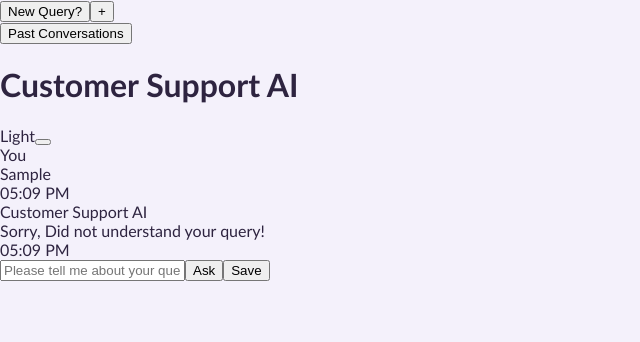
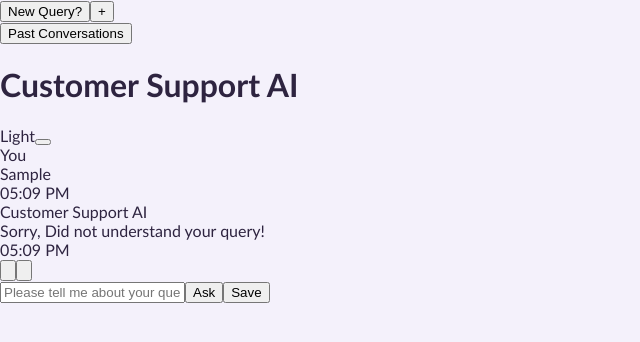
Before and after one commit to Onkar160/XCustomerSupportAI, a React (Vite) app in the folder Bot/: page / in a window 1280 px wide. Both pictures are taken after typing "Sample" into the empty fields and a click on the button "Ask". Shown: the top 342 px of the page, without its empty margins (0-640 px from the left). Built offline with nearby package versions, Linux system fonts and the light colour scheme.

Commit message:
feat: add thumbs and rating controls

```diff
--- a/Bot/src/App.jsx
+++ b/Bot/src/App.jsx
@@ -11,6 +11,30 @@ const makeTime = (date = new Date()) =>
   })
 
 const uid = () => Math.random().toString(36).slice(2)
+
+function Star({ filled }) {
+  return (
+    <svg className={`star ${filled ? 'filled' : ''}`} viewBox="0 0 24 24">
+      <path d="M12 3.5l2.9 5.88 6.49.94-4.7 4.58 1.11 6.47L12 18.9l-5.8 3.47 1.11-6.47-4.7-4.58 6.49-.94L12 3.5z" />
+    </svg>
+  )
+}
+
+function ThumbUpIcon() {
+  return (
+    <svg viewBox="0 0 24 24" aria-hidden="true">
+      <path d="M8.5 10.5v9H4v-9h4.5zM9.5 10.5l3.2-5.6c.3-.6 1.1-.9 1.8-.6.6.3.9 1 .7 1.6l-.8 3h5.1c1.2 0 2.1 1.1 1.9 2.3l-1.1 6.2c-.2 1-1.1 1.7-2.1 1.7h-6.7l-2.9-1.7V10.5z" />
+    </svg>
+  )
+}
+
+function ThumbDownIcon() {
+  return (
+    <svg viewBox="0 0 24 24" aria-hidden="true">
+      <path d="M15.5 13.5v-9H20v9h-4.5zM14.5 13.5l-3.2 5.6c-.3.6-1.1.9-1.8.6-.6-.3-.9-1-.7-1.6l.8-3H4.5c-1.2 0-2.1-1.1-1.9-2.3l1.1-6.2c.2-1 1.1-1.7 2.1-1.7h6.7l2.9 1.7v7.9z" />
+    </svg>
+  )
+}
 
 function App() {
   const [messageInput, setMessageInput] = useState('')
@@ -40,9 +64,29 @@ function App() {
       sender: 'bot',
       text: response,
       time: makeTime(),
+      rating: null,
+      showRating: false,
     }
     setMessages((prev) => [...prev, userMessage, botMessage])
     setMessageInput('')
+  }
+
+  const handleRate = (messageId, rating) => {
+    setMessages((prev) =>
+      prev.map((msg) =>
+        msg.id === messageId
+          ? { ...msg, rating, showRating: false }
+          : msg
+      )
+    )
+  }
+
+  const handleThumbUp = (messageId) => {
+    setMessages((prev) =>
+      prev.map((msg) =>
+        msg.id === messageId ? { ...msg, showRating: true } : msg
+      )
+    )
   }
 
   return (
@@ -110,6 +154,39 @@ function App() {
                     </div>
                     <div className="message-text">{msg.text}</div>
                     <div className="message-time">{msg.time}</div>
+                    {msg.sender === 'bot' && (
+                      <div className="message-actions">
+                        <div className="thumbs">
+                          <button
+                            type="button"
+                            className="thumb-button"
+                            onClick={() => handleThumbUp(msg.id)}
+                          >
+                            <ThumbUpIcon />
+                          </button>
+                          <button type="button" className="thumb-button">
+                            <ThumbDownIcon />
+                          </button>
+                        </div>
+                      </div>
+                    )}
+                    {msg.sender === 'bot' && msg.showRating && (
+                      <div className="rating-block">
+                        <div className="rating-label">Rate this response:</div>
+                        <div className="stars">
+                          {[1, 2, 3, 4, 5].map((star) => (
+                            <button
+                              key={star}
+                              type="button"
+                              className="star-button"
+                              onClick={() => handleRate(msg.id, star)}
+                            >
+                              <Star filled={star <= (msg.rating || 0)} />
+                            </button>
+                          ))}
+                        </div>
+                      </div>
+                    )}
                   </div>
                 </div>
               ))}
```
